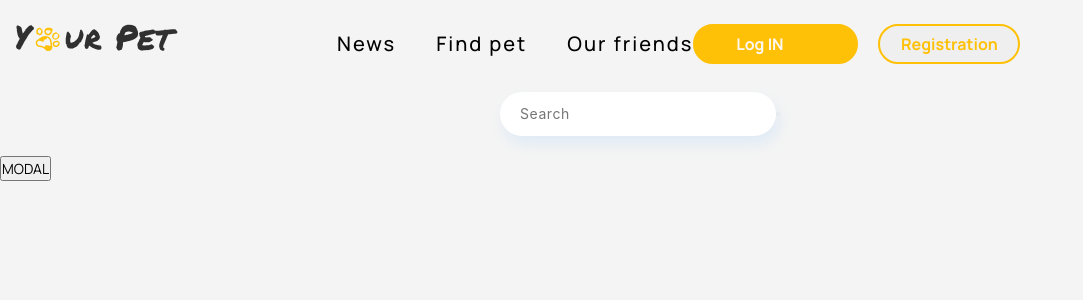
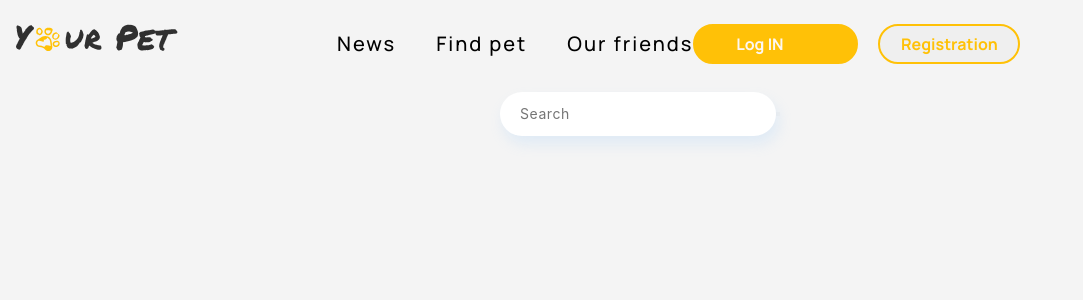
Before and after one commit to AntonBabenko96/react-node-team-app, a React (Create React App) app: page /react-node-team-app/login in a window 1280 px wide. Shown: the top 300 px of the page, without its empty margins (0-1083 px from the left). Built offline with nearby package versions, Linux system fonts and the light colour scheme.

Commit message:
updated markup

```diff
--- a/src/components/SharedLayout/SharedLayout.jsx
+++ b/src/components/SharedLayout/SharedLayout.jsx
@@ -14,7 +14,6 @@ export default function SharedLayout() {
       <Routes>
         <Route path="/" element={<HomePage />} />
         <Route path="/user" element={<UserPage />} />
-        <Route path="/login" element={<LoginPage />} />
       </Routes>
     </>
   );
```
